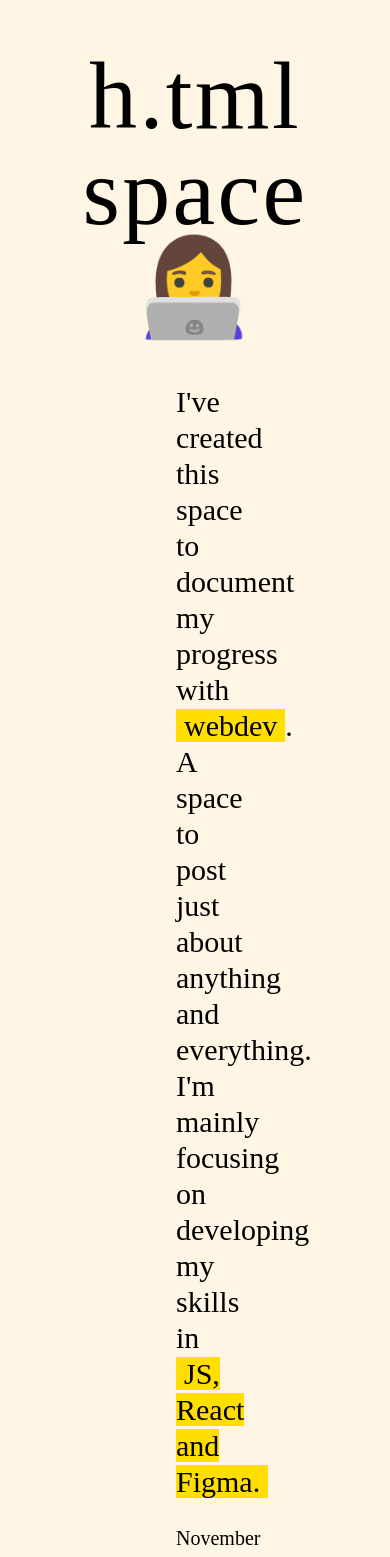
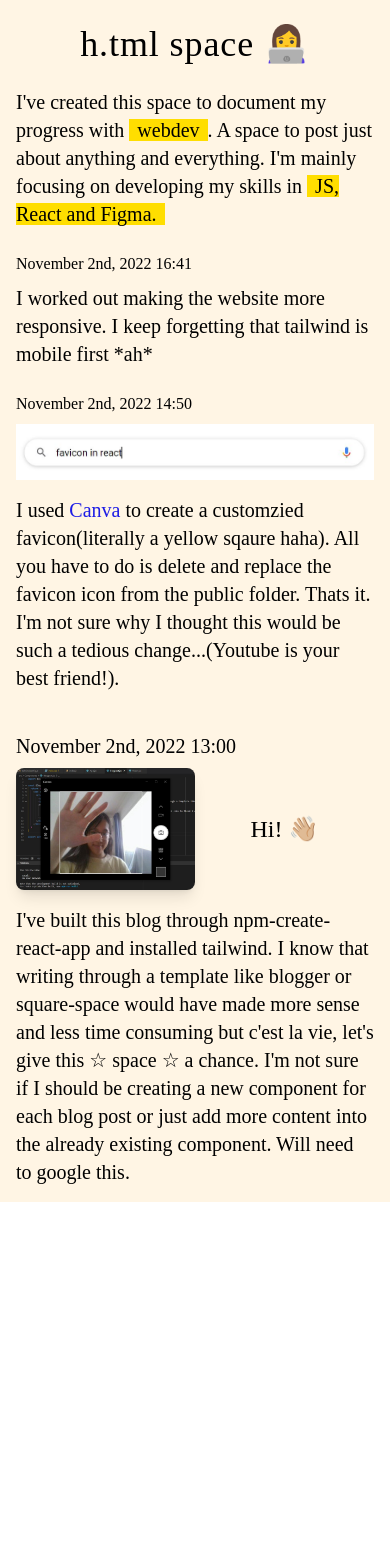
Before and after one commit to imlishayang/my-blog, a React (Create React App) app: page / in a window 390 px wide. Shown: the top 1557 px of the page. After the commit the page ends 1202 px from the top, so only its background shows below. Built offline with nearby package versions, Linux system fonts and the light colour scheme.

Commit message:
Responsiveness

```diff
--- a/src/Components/About.jsx
+++ b/src/Components/About.jsx
@@ -3,7 +3,7 @@ import React from 'react'
 const About = () => {
   return (
     <div className='bg-background'>
-      <div className='flex flex-col justify-center mx-auto text-3xl px-44'>
+      <div className='flex flex-col justify-center mx-auto px-4 text-xl md:text-3xl md:px-44'>
 
       <p>I've created this space to document my progress with <span className='bg-yellow-highlighter px-2'>webdev</span>. A space to post just about anything and everything. I'm mainly focusing on developing my skills in <span className='bg-yellow-highlighter px-2'>JS, React and Figma.</span></p>
       </div>
--- a/src/Components/Blogpost.jsx
+++ b/src/Components/Blogpost.jsx
@@ -5,21 +5,25 @@ import favicon from "../Images/faviconreact.JPG";
 const Blogpost = () => {
   return (
     <div className='bg-background h-full'>
-      <div className='flex flex-col item-center justify-center mx-auto px-44 pt-6'>
-      <p className='pb-2 text-xl'>November 2nd, 2022 14:50</p>
-        <img src={favicon} alt="How to change favicon in React" width="600" className='flex object-center'/>
 
-        <p className='py-4 text-2xl'> I used <a href="https://www.canva.com" target="_blank" rel="noopener noreferrer" className='text-blue hover:underline'>Canva</a> to create a customzied favicon(literally a yellow sqaure haha). All you have to do is delete and replace the favicon icon from the public folder. Thats it. I'm not sure why I thought this would be such a tedious change...(Youtube is your best friend!).</p>
-
+      <div className='flex flex-col item-center justify-center mx-auto px-4 md:px-44 pt-6'>
+        <p className='pb-2 md:text-xl'>November 2nd, 2022 16:41</p>
+        <p className='md:py-4 text-xl md:text-2xl'> I worked out making the website more responsive. I keep forgetting that tailwind is mobile first *ah* </p>
       </div>
 
-      <div className='flex flex-col item-center justify-center mx-auto px-44 pt-6'>
+      <div className='flex flex-col item-center justify-center mx-auto px-4 md:px-44 pt-6'>
+        <p className='pb-2 md:text-xl'>November 2nd, 2022 14:50</p>
+        <img src={favicon} alt="How to change favicon in React" width="600" className='flex object-center'/>
+        <p className='py-4 text-xl md:text-2xl'> I used <a href="https://www.canva.com" target="_blank" rel="noopener noreferrer" className='text-blue hover:underline'>Canva</a> to create a customzied favicon(literally a yellow sqaure haha). All you have to do is delete and replace the favicon icon from the public folder. Thats it. I'm not sure why I thought this would be such a tedious change...(Youtube is your best friend!).</p>
+      </div>
+
+      <div className='flex flex-col item-center justify-center mx-auto px-4 md:px-44 pt-6'>
         <p className='pb-2 text-xl'>November 2nd, 2022 13:00</p>
         <div className='grid grid-cols-2'>
-          <img src={hello}  className='object-fit rounded-lg shadow-lg' alt="hello"></img>
-          <p className='flex items-center justify-center p-4 text-6xl'>Hi! 👋🏼 </p>
+        <img src={hello}  className='object-fit rounded-lg shadow-lg' alt="hello"></img>
+        <p className='flex items-center justify-center p-4 text-2xl md:text-6xl'>Hi! 👋🏼 </p>
         </div>
-            <p className='py-4 text-2xl'>I've built this blog through npm-create-react-app and installed tailwind. I know that writing through a template like blogger or square-space would have made more sense and less time consuming but c'est la vie, let's give this ☆ space ☆ a chance.
+            <p className='py-4 text-xl md:text-2xl'>I've built this blog through npm-create-react-app and installed tailwind. I know that writing through a template like blogger or square-space would have made more sense and less time consuming but c'est la vie, let's give this ☆ space ☆ a chance.
             I'm not sure if I should be creating a new component for each blog post or just add more content into the already existing component. Will need to google this.</p>
       </div>
     </div>
--- a/src/Components/Heading.jsx
+++ b/src/Components/Heading.jsx
@@ -2,7 +2,7 @@ import React from 'react'
 
 const Heading = () => {
   return (
-    <div className=' bg-background h-full p-12 text-8xl  flex text-center justify-center tracking-wide'>
+    <div className=' bg-background h-full p-6 md:p-12 text-4xl md:text-8xl  flex text-center justify-center tracking-wide'>
        h.tml space 👩‍💻
     </div>
 
```
